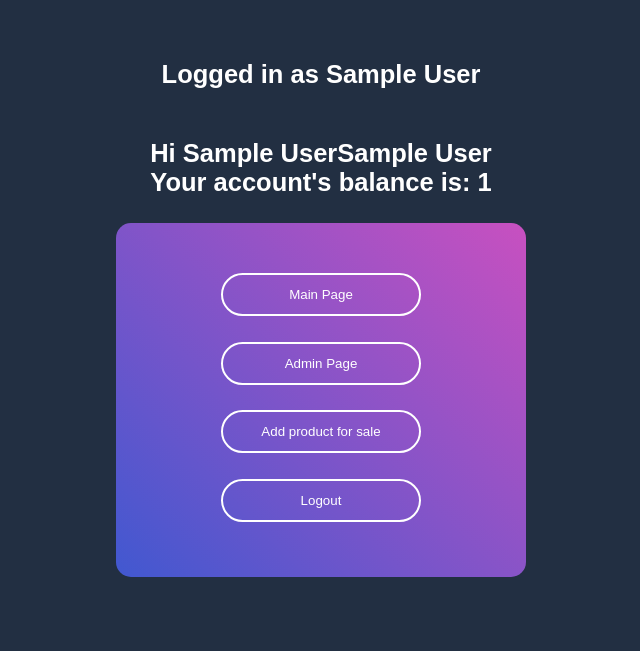
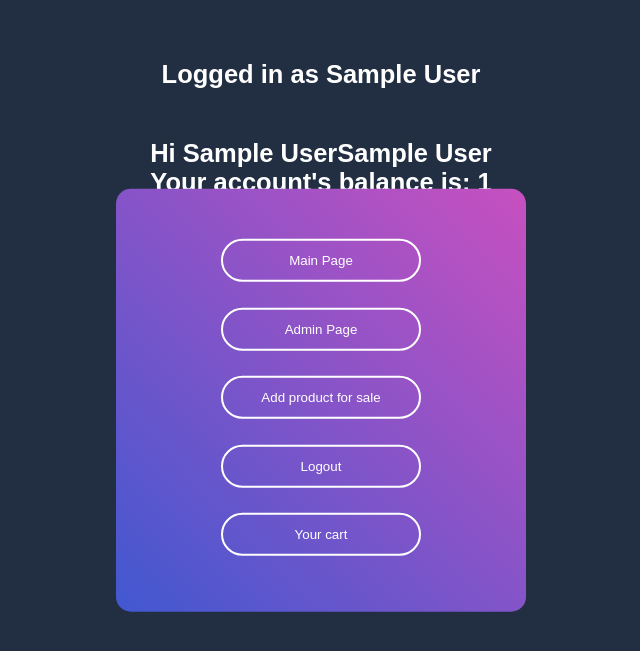
Before and after one commit to dawidczerwien/webApp, a PHP site: page /userpage.php in a window 1280 px wide. Shown: the top 651 px of the page, without its empty margins (319-959 px from the left). Run offline with PHP 8.4, Linux system fonts and the light colour scheme; the visitor is signed in with stand-in values (Sample User, id 1).

Commit message:
added cart buttons

```diff
--- a/usercart.php
+++ b/usercart.php
@@ -30,6 +30,7 @@ try {
             }
         }
     }
+    echo "<button>Payment</button>";
 }
 catch(PDOException $e) {
     echo "Connection failed: " . $e->getMessage();
--- a/userpage.php
+++ b/userpage.php
@@ -40,6 +40,11 @@ echo "Your account's balance is: ".$_SESSION['ubank']."<br>";
             <button type="submit">Logout</button>
         </form>
     </div>
+    <div>
+        <form class="text" action="usercart.php" method="POST">
+            <button type="submit">Your cart</button>
+        </form>
+    </div>
     </div>
 </body>
 </html>
```
